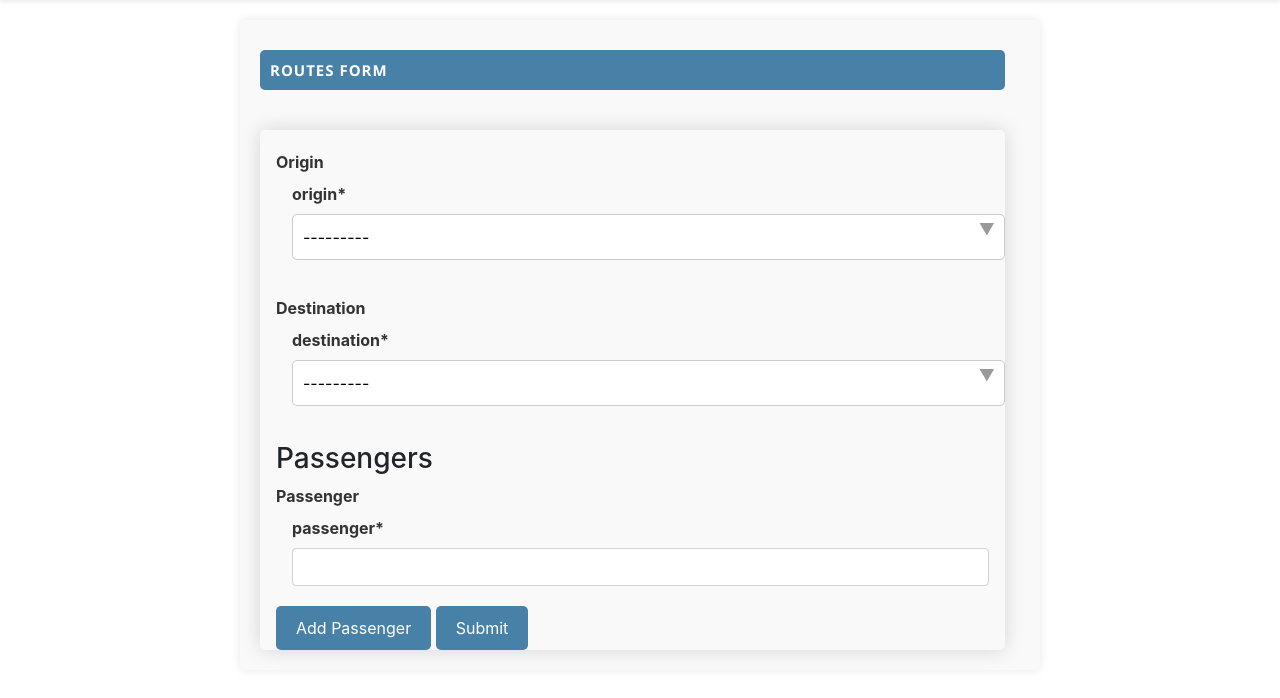
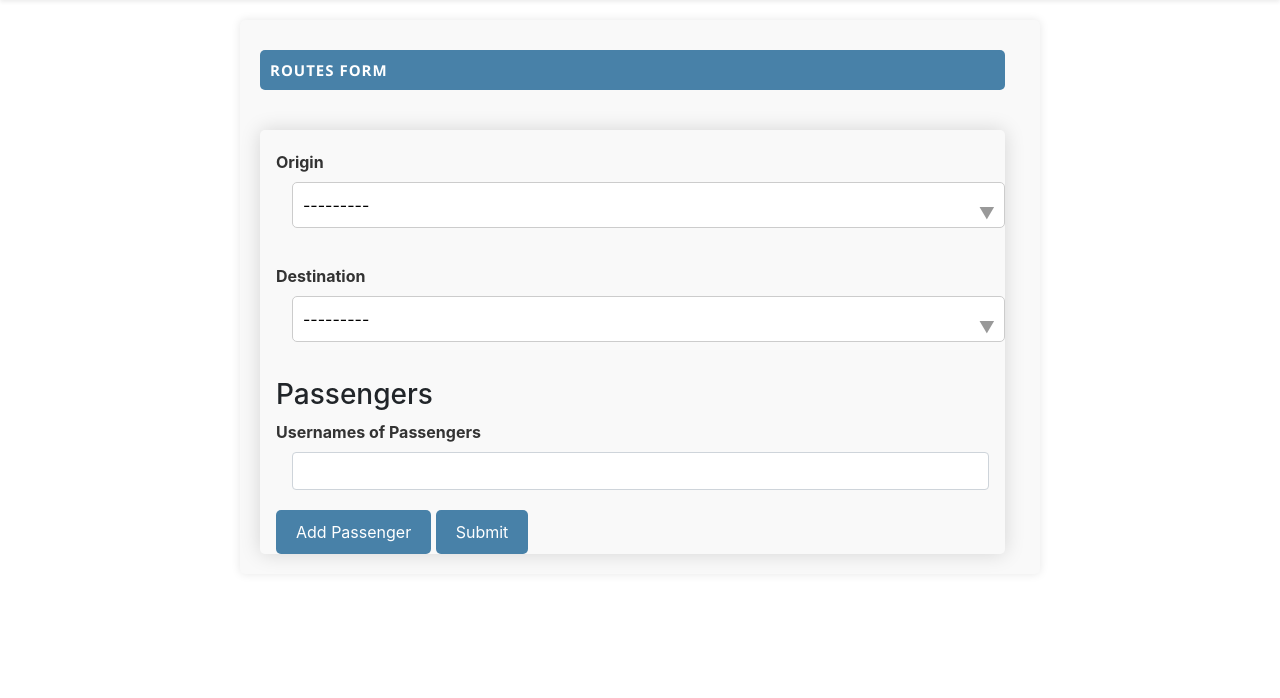
Before and after one commit to alvin-andrada/CSCI-42-Project, a Django app: page /route_create in a window 1280 px wide. Shown: the part 56-754 px from the top of the page. Run offline with Django 5.2, Linux system fonts and the light colour scheme; data comes from the database, SQL or seed files in the repository; some libraries are stand-ins or nearby versions.

Commit message:
Add minor visual changes

```diff
--- a/project_content/templates/project_content/route_create.html
+++ b/project_content/templates/project_content/route_create.html
@@ -116,6 +116,10 @@
         pointer-events: none;
         color: #999;
     }
+
+    .form-label {
+        display: none;
+    }
 </style>
 
 <div class="pageholder container">
@@ -143,7 +147,7 @@
                 <h3>Passengers</h3>
 
                 <div class="form-group">
-                    <label for="id_destination">Passenger</label>
+                    <label for="id_destination">Usernames of Passengers</label>
                     <div class="text-field ml-3">
                         {{ passengers.passenger|as_crispy_field }}
                     </div>
```
Also changed, not shown: project_content/templates/project_content/home.html (+8 -6 lines).
